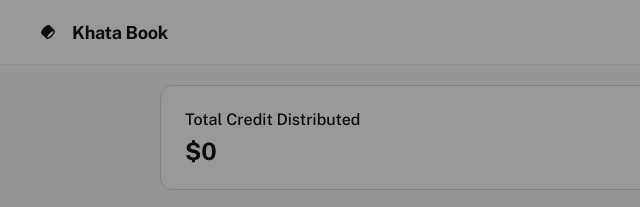
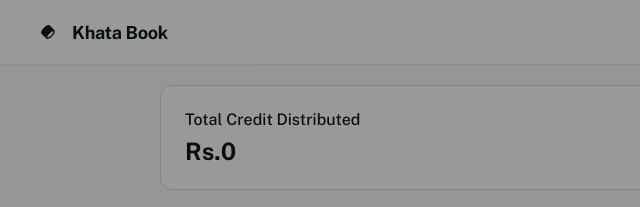
Before and after one commit to zaibshamsi/week6-assignment-celebalTechnologies-internship, a plain HTML site: page client/index.html in a window 1280 px wide. Shown: the top 207 px of the page, 0-640 px from the left. Drawn offline with nearby package versions, Linux system fonts and the light colour scheme; no server answers.

Commit message:
Update index.html

```diff
--- a/client/index.html
+++ b/client/index.html
@@ -40,7 +40,7 @@
     <main class="container">
         <div class="stat-card">
             <p>Total Credit Distributed</p>
-            <p id="totalCreditAmount">$0</p>
+            <p id="totalCreditAmount">Rs.0</p>
         </div>
 
         <div class="section-header">
```
